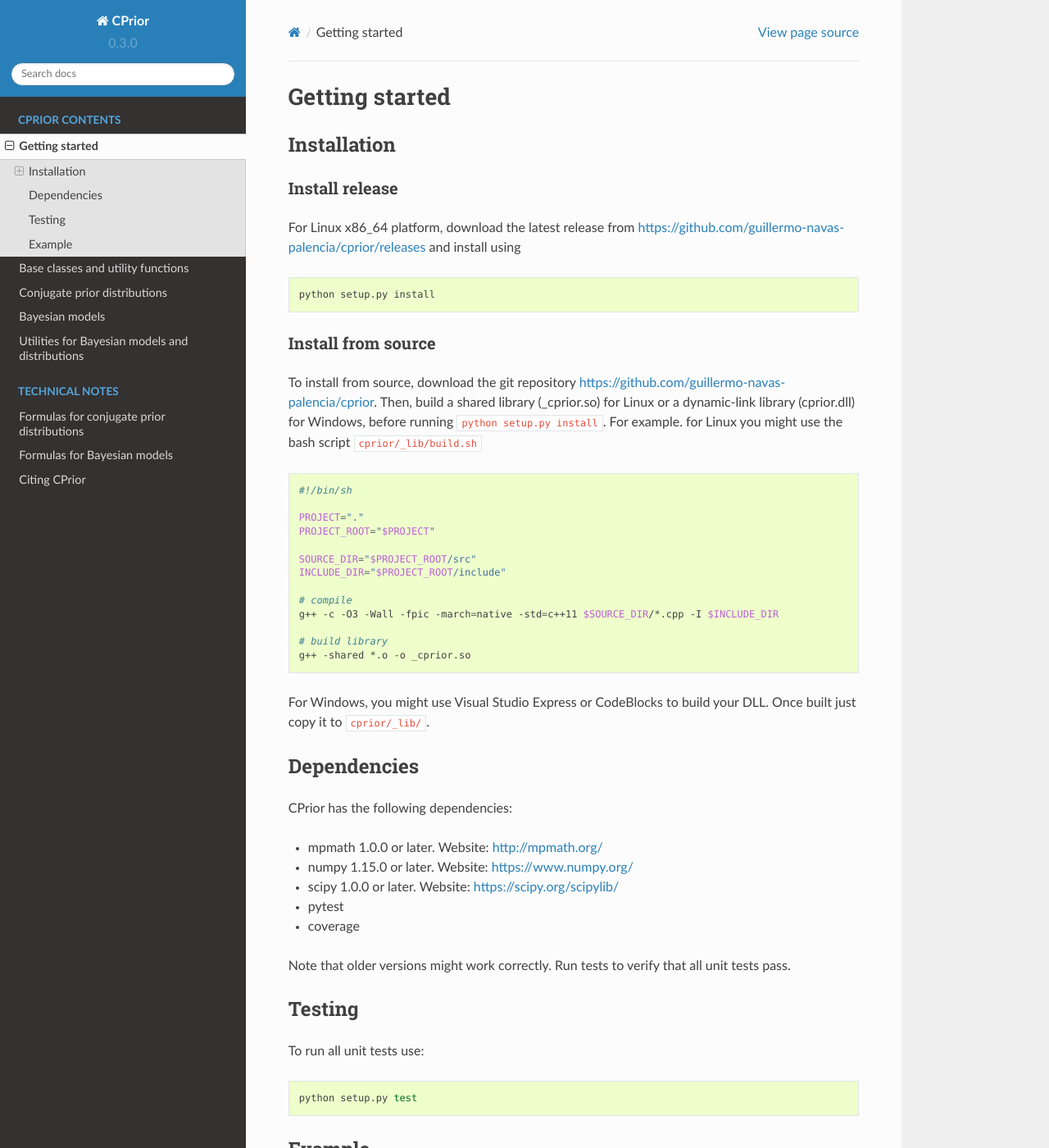
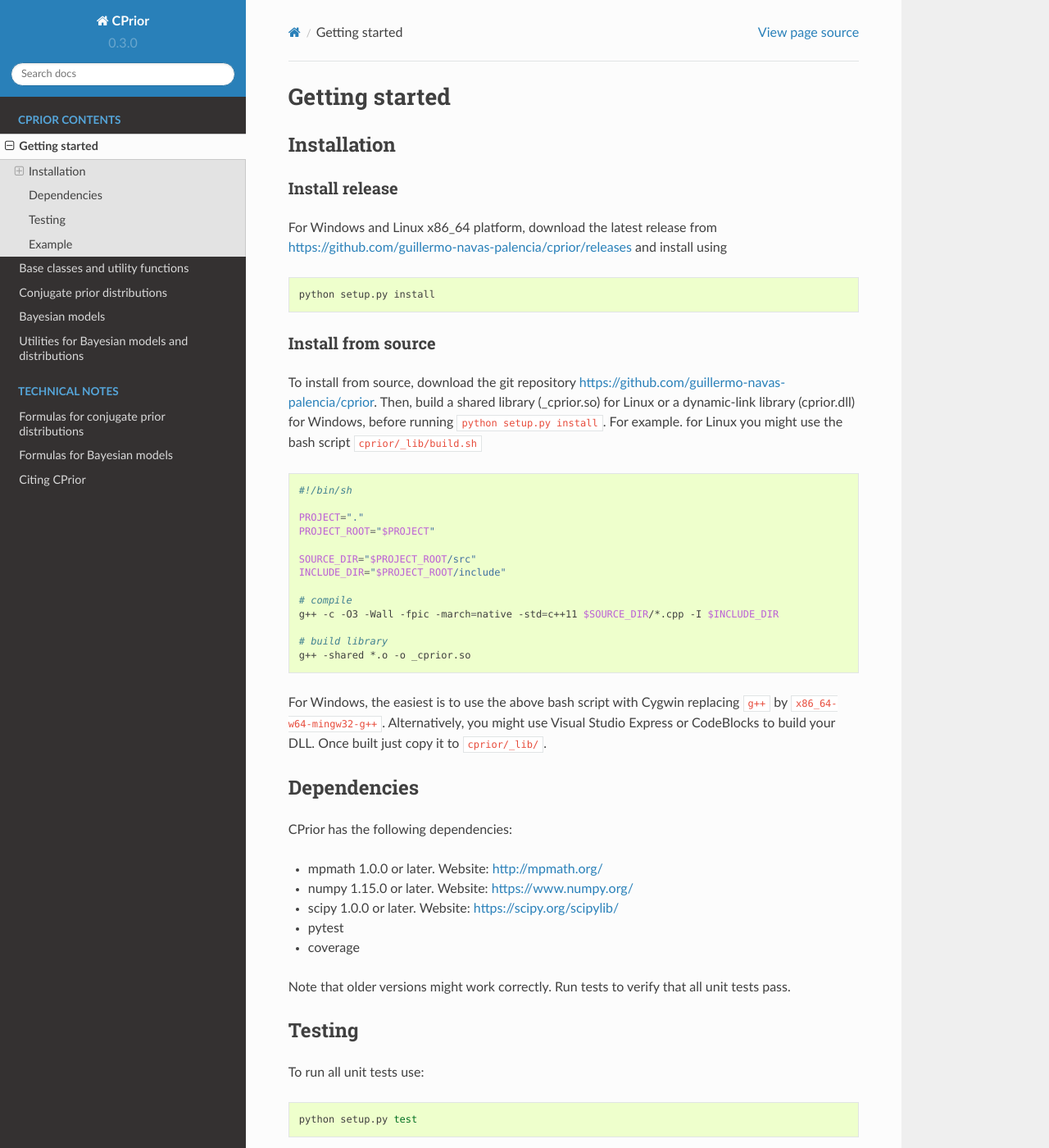
Before and after one commit to guillermo-navas-palencia/cprior, a Sphinx documentation site: the page built from doc/source/getting_started.rst, in a window 1280 px wide and 1400 px high. Shown: the whole window at 82% size. Built offline with Sphinx 7.4.7 and the Read the Docs theme 2.0.0, drawn with Linux system fonts in a browser that asks for light colours.

Commit message:
Update installation info for Windows

```diff
--- a/doc/source/getting_started.rst
+++ b/doc/source/getting_started.rst
@@ -7,7 +7,8 @@
 Install release
 """""""""""""""
 
-For Linux x86_64 platform, download the latest release from https://github.com/guillermo-navas-palencia/cprior/releases and install using
+For Windows and Linux x86_64 platform, download the latest release from
+https://github.com/guillermo-navas-palencia/cprior/releases and install using
 
 .. code-block:: bash
 
@@ -34,7 +35,9 @@
    # build library
    g++ -shared *.o -o _cprior.so
 
-For Windows, you might use Visual Studio Express or CodeBlocks to build your DLL. Once built
+For Windows, the easiest is to use the above bash script with Cygwin
+replacing ``g++`` by ``x86_64-w64-mingw32-g++``. Alternatively, you might use
+Visual Studio Express or CodeBlocks to build your DLL. Once built
 just copy it to ``cprior/_lib/``.
 
 
```
